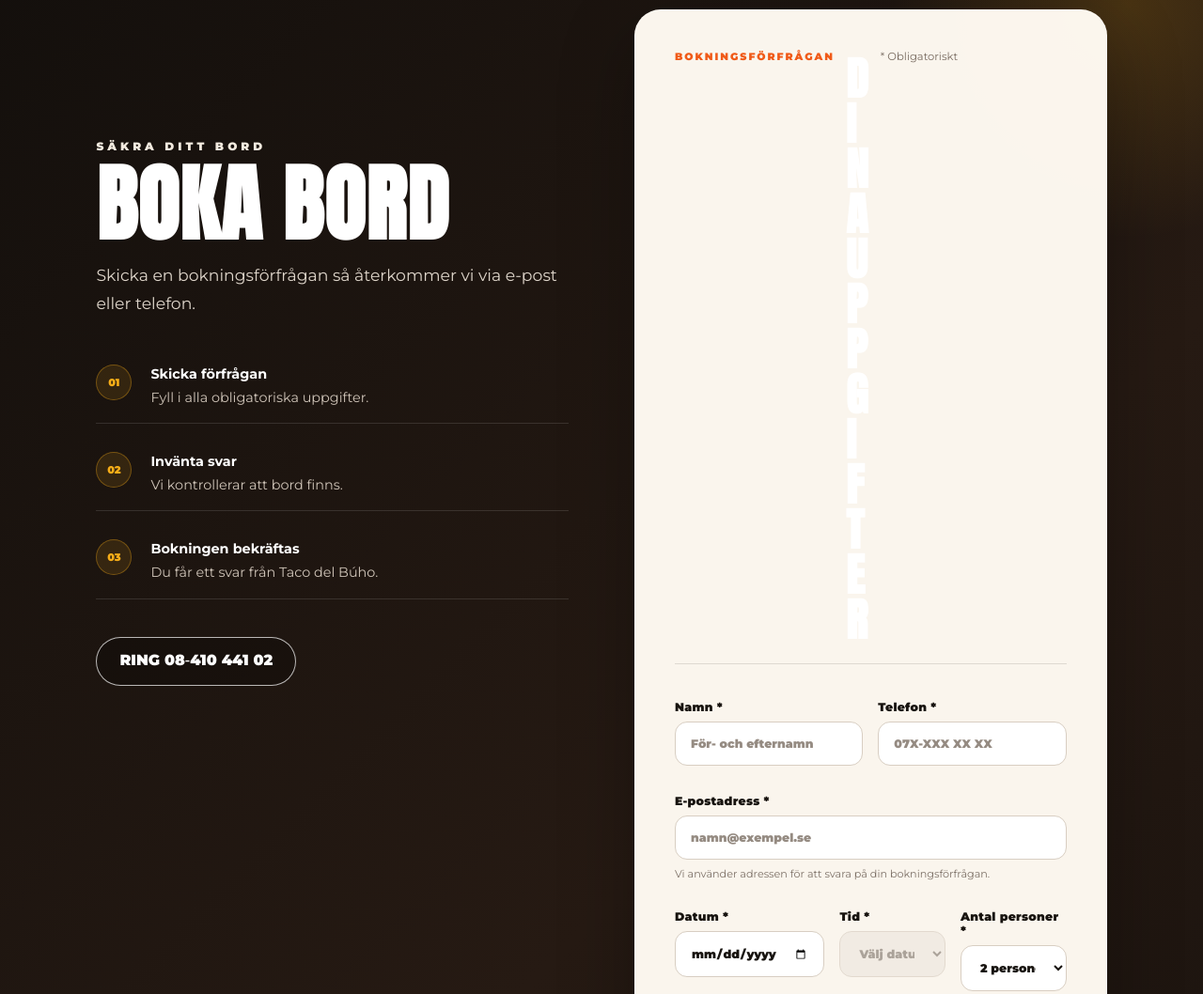
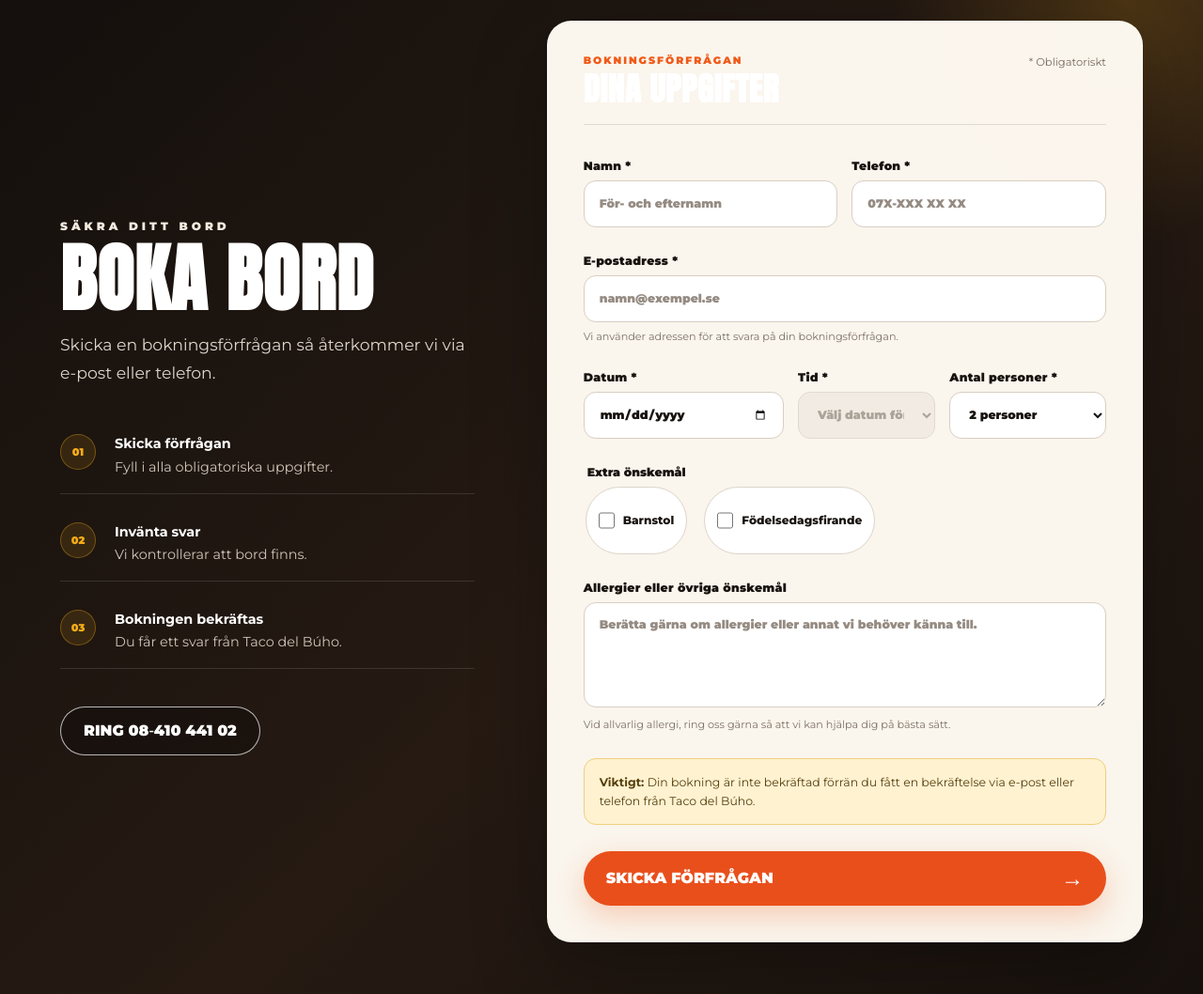
Before and after one commit to isaacbarjakob/Tacodelbuho, a website: page index.html in a window 1280 px wide. Shown: the part 4440-5498 px from the top of the page at 94% size. Drawn offline with Linux system fonts and the light colour scheme.

Commit message:
Fixa desktop-layouten för Boka bord

```diff
--- a/premium-tweaks.css
+++ b/premium-tweaks.css
@@ -47,6 +47,121 @@
   }
 }
 
+/* Boka bord – desktop. Återställ den gamla generella div-grid-regeln och ge formuläret riktiga proportioner. */
+@media (min-width:1001px){
+  .booking-premium{
+    grid-template-columns:minmax(360px,.82fr) minmax(600px,1.18fr)!important;
+    gap:clamp(48px,6vw,92px)!important;
+    align-items:center!important;
+    padding:88px max(5vw,calc((100vw - 1420px)/2)) 96px!important;
+  }
+
+  .booking-copy{
+    max-width:520px!important;
+    align-self:center!important;
+  }
+
+  .booking-copy h2{
+    font-size:clamp(4.2rem,6.2vw,6.7rem)!important;
+    line-height:.94!important;
+  }
+
+  .booking-copy>p:not(.kicker){
+    max-width:500px!important;
+  }
+
+  .booking-form{
+    width:100%!important;
+    max-width:760px!important;
+    justify-self:end!important;
+    align-self:center!important;
+    padding:34px 38px 38px!important;
+    border-radius:26px!important;
+  }
+
+  /* Viktig buggrättning: den här div:en fick tidigare grid och gjorde rubriken lodrät. */
+  .booking-form .form-heading{
+    display:flex!important;
+    align-items:flex-start!important;
+    justify-content:space-between!important;
+    gap:24px!important;
+    margin-bottom:24px!important;
+    padding-bottom:20px!important;
+  }
+
+  .booking-form .form-heading>div{
+    display:block!important;
+    width:auto!important;
+    min-width:0!important;
+    grid-template-columns:none!important;
+  }
+
+  .booking-form .form-heading h3{
+    display:block!important;
+    margin:6px 0 0!important;
+    font-size:clamp(2rem,2.7vw,2.8rem)!important;
+    line-height:1!important;
+    letter-spacing:.02em!important;
+    white-space:nowrap!important;
+    word-break:normal!important;
+    overflow-wrap:normal!important;
+  }
+
+  .booking-form .form-eyebrow{
+    display:block!important;
+    white-space:nowrap!important;
+  }
+
+  .booking-form .required-note{
+    flex:0 0 auto!important;
+    margin-top:2px!important;
+  }
+
+  .booking-form .field-grid{
+    display:grid!important;
+    grid-template-columns:1fr 1fr!important;
+    gap:15px!important;
+  }
+
+  .booking-form .field-grid-three{
+    grid-template-columns:1.05fr .72fr .82fr!important;
+  }
+
+  .booking-form .booking-notice{
+    display:block!important;
+  }
+
+  .booking-form input,
+  .booking-form select,
+  .booking-form textarea{
+    min-height:50px!important;
+  }
+
+  .booking-form textarea{
+    min-height:112px!important;
+  }
+
+  .booking-form>.field,
+  .booking-form>.field-grid,
+  .booking-form .booking-options,
+  .booking-form .booking-notice{
+    margin-bottom:16px!important;
+  }
+}
+
+/* Mellanstora datorer/laptops – håll formuläret luftigt utan att bli för smalt. */
+@media (min-width:801px) and (max-width:1000px){
+  .booking-form .form-heading>div{
+    display:block!important;
+    grid-template-columns:none!important;
+  }
+  .booking-form .form-heading h3{
+    white-space:normal!important;
+    word-break:normal!important;
+    overflow-wrap:normal!important;
+  }
+}
+
 /* Behåll den kompakta känslan även på mindre skärmar. */
 @media (max-width:800px){
   .premium-hero h1{
```
